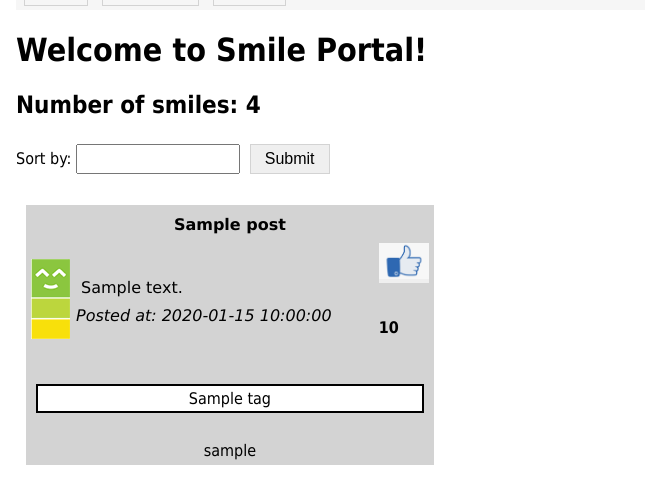
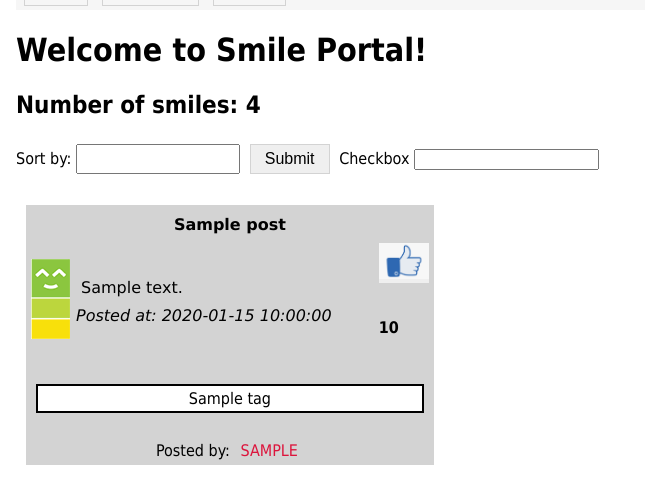
Before and after one commit to abenezerangelos/Smile-App, a Python web app: template app/View/templates/index.html in a window 1280 px wide. Shown: the part 24-528 px from the top of the page, without its empty margins (0-645 px from the left). Run offline with Jinja, Linux system fonts and the light colour scheme; the template is opened without the code that fills it: most values are stand-ins (such as "Sample title", 1, 10 or a date in 2020); form fields are guessed from the names that the template uses; some libraries are stand-ins or nearby versions.

Commit message:
Task 6 -- Displaying Current User's Posts... Created a checkbox that, if selected, only shows the posts created by the current user

```diff
--- a/app/Controller/forms.py
+++ b/app/Controller/forms.py
@@ -1,5 +1,5 @@
 from flask_wtf import FlaskForm
-from wtforms import StringField, SubmitField, SelectField, TextAreaField, PasswordField
+from wtforms import StringField, SubmitField, SelectField, TextAreaField, PasswordField, BooleanField
 from wtforms.validators import  DataRequired, Length
 from wtforms_sqlalchemy.fields import QuerySelectMultipleField
 from wtforms.widgets import ListWidget, CheckboxInput
@@ -22,3 +22,4 @@ class PostForm(FlaskForm):
 class SortForm(FlaskForm):
     sort_order = SelectField('Sort Order', choices = [(4, 'Date'),(3, 'Title'), (2, '# of likes'), (1, 'Happiness level')])
     submit = SubmitField('Refresh')
+    checkbox = BooleanField('Display my posts only')
--- a/app/View/templates/_post.html
+++ b/app/View/templates/_post.html
@@ -60,7 +60,7 @@
             <td colspan="3" style = "text-align:center" valign="bottom">
                 <br>
                   <!-- (milestone3) TODO: include username who posted the post-->
-                {{post.writer.username}}
+                Posted by: <span class="useritem"> {{post.writer.username}}</span>
               </td>
             </tr>
         </tr>
--- a/app/View/templates/index.html
+++ b/app/View/templates/index.html
@@ -13,6 +13,8 @@
         <div>
             Sort by: {{form.sort_order(class="formselect")}}
             {{form.submit(class="button")}}
+            {{form.checkbox.label}}
+            {{form.checkbox}}
         </div>
     </form>
 
```
Also changed, not shown: app/Controller/routes.py (+18 -7 lines), smile.db.
